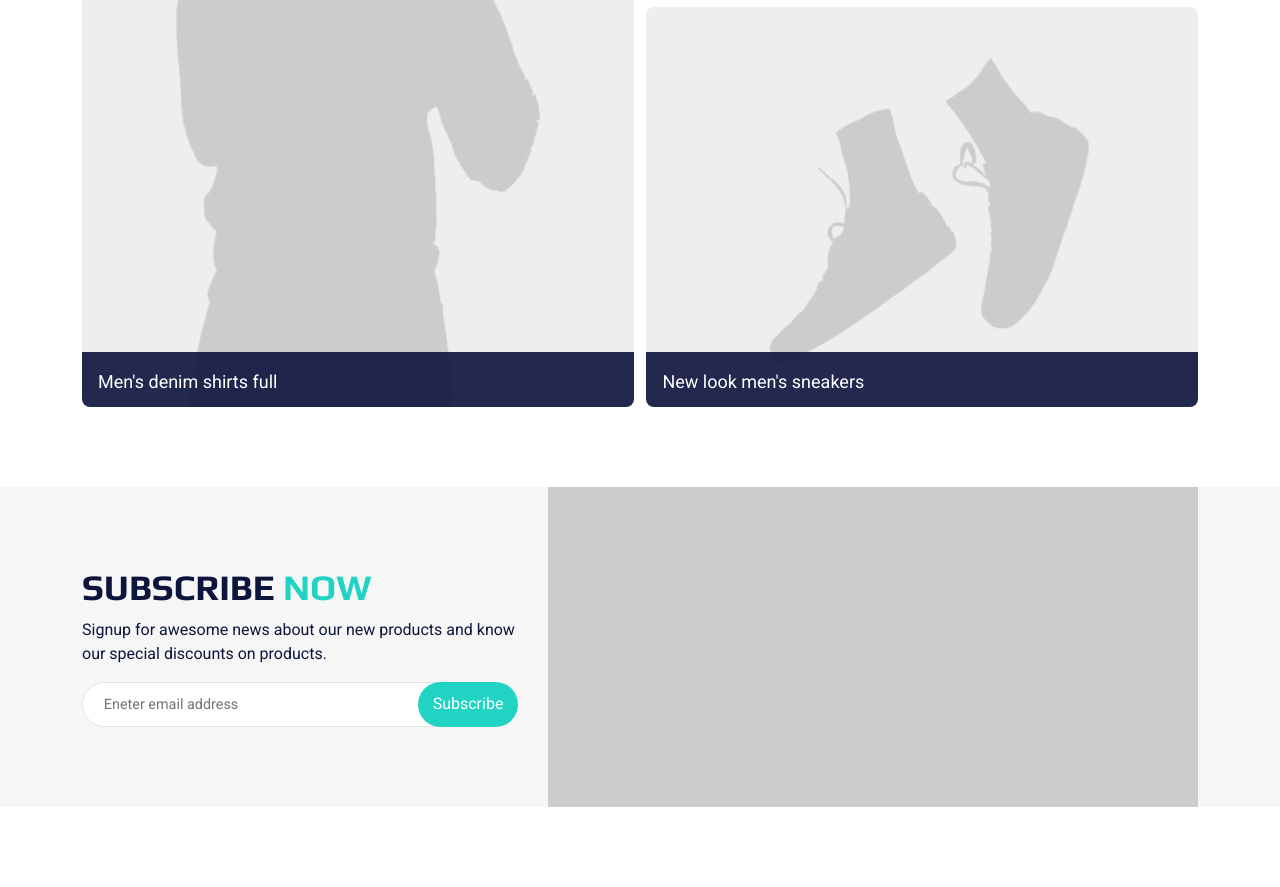
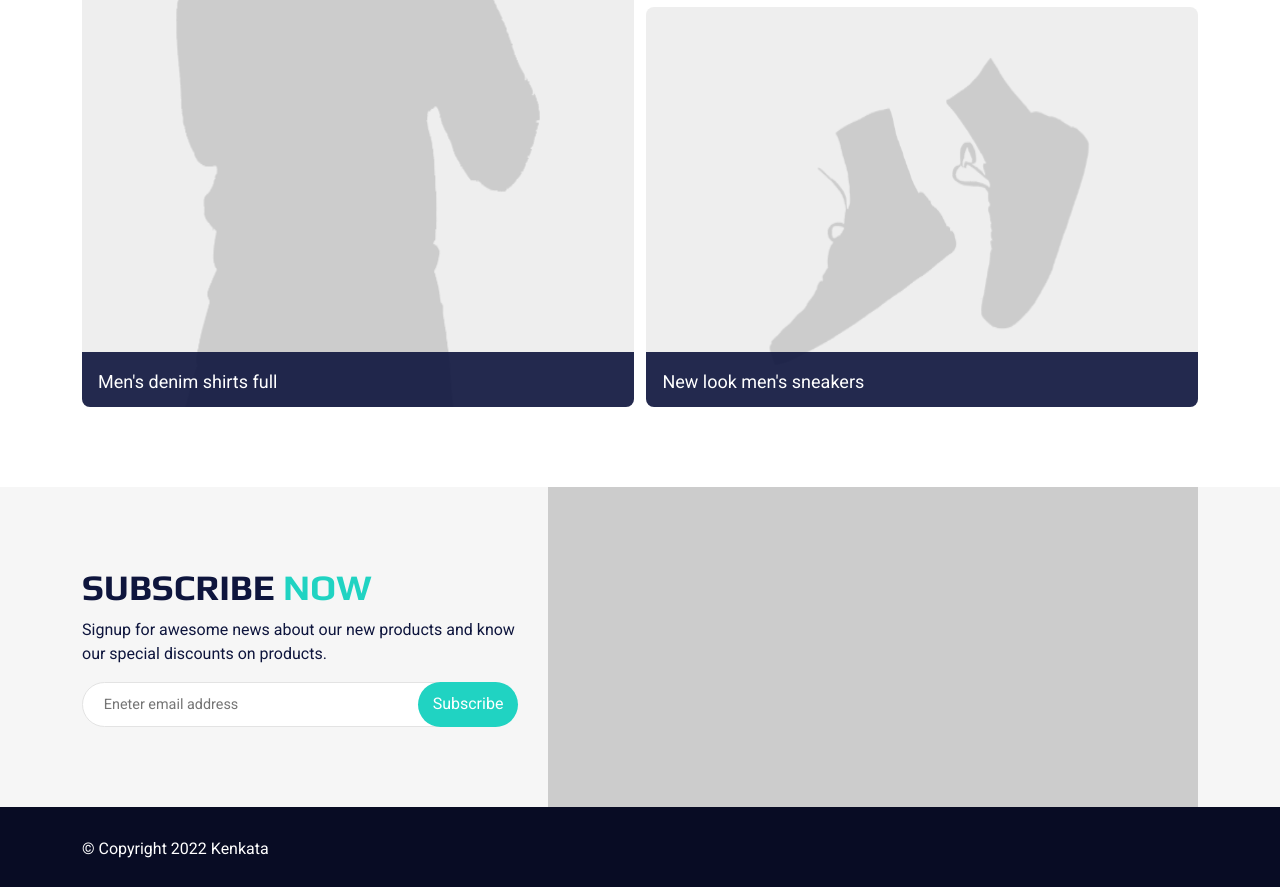
Before and after one commit to SebbeA/kenkata-assignment, a plain HTML site: page index.html in a window 1280 px wide. Shown: the part 1198-2085 px from the top of the page. Before the commit the page ends 2005 px from the top, so only its background shows below. Drawn offline with nearby package versions, Linux system fonts and the light colour scheme.

Commit message:
footer added in index.html, account.html and in general style.css

```diff
--- a/css/style.css
+++ b/css/style.css
@@ -178,6 +178,16 @@ a {
     .form-theme form input:focus {
         outline: 0;
         box-shadow: 0 0 3px 0 var(--color-grey-0);
+    }
+
+.copyright {
+    background-color: var(--color-dark);
+    height: 80px;
+}
+    .copyright p {
+        color: var(--color-white);
+        padding-top: 30px;
+        text-align: left;
     }
 
 
@@ -1096,6 +1106,7 @@ a {
         background-color: var(--color-grey-1);
     }
 
+
         /* breadcrumb for account.html, copy from Hans video, fortsätt index.html ovanför */
 
 .site-title {
--- a/index.html
+++ b/index.html
@@ -609,5 +609,11 @@
         </div>
     </section>
 
+    <footer class="copyright">
+        <div class="container">
+            <p>&copy; Copyright 2022 Kenkata</p>
+        </div>
+    </footer>
+
 </html>
 </body>
```
Also changed, not shown: account.html (+6 -0 lines).
